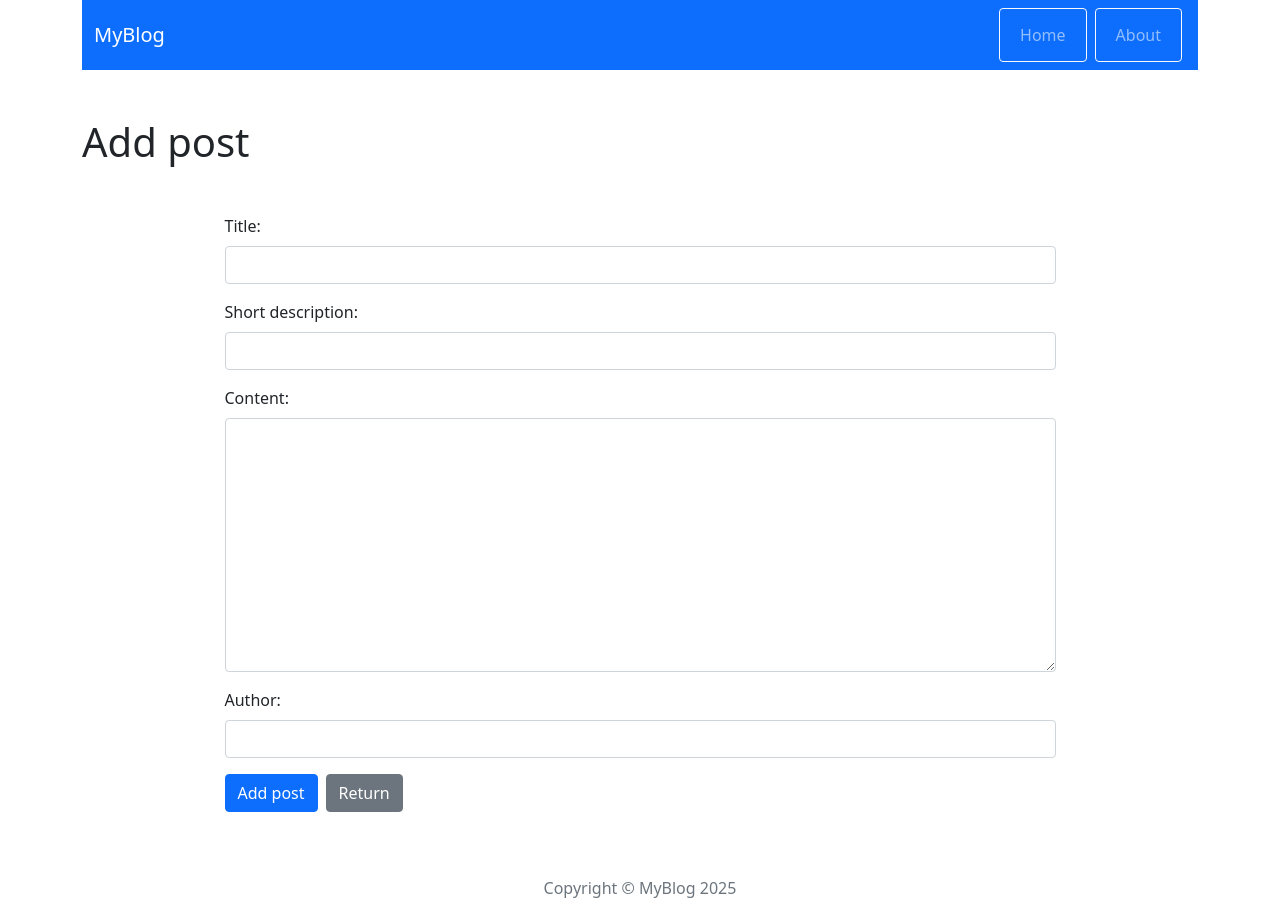
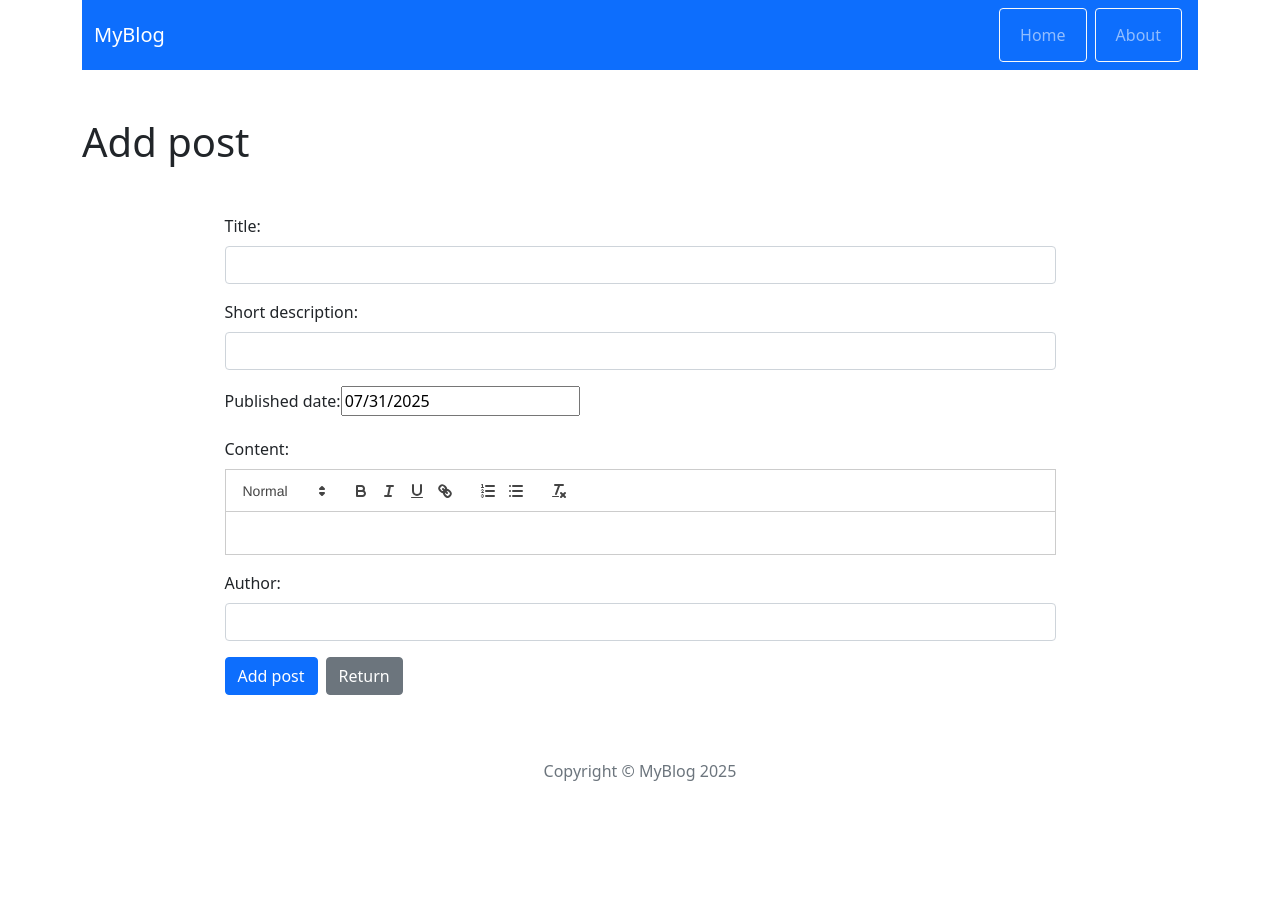
Before and after one commit to dbednarczyk99/react-blog, a React (Create React App) app: page /post/add in a window 1280 px wide. After the commit the page ends 800 px from the top, so only its background shows below. Built offline with nearby package versions, Linux system fonts and the light colour scheme.

Commit message:
Add DatePicker and ReactQuill in the form

```diff
--- a/package.json
+++ b/package.json
@@ -9,9 +9,11 @@
     "@testing-library/user-event": "^13.5.0",
     "bootstrap": "5.1.3",
     "http-server": "^14.1.1",
-    "react": "^19.1.0",
+    "react": "^18.2.0",
     "react-bootstrap": "2.8.0",
-    "react-dom": "^19.1.0",
+    "react-datepicker": "4.3.0",
+    "react-dom": "^18.2.0",
+    "react-quill": "^2.0.0",
     "react-redux": "8.1.2",
     "react-router-dom": "6.15.0",
     "react-scripts": "5.0.1",
--- a/src/components/features/FormPost/FormPost.js
+++ b/src/components/features/FormPost/FormPost.js
@@ -1,12 +1,17 @@
-import { useState } from 'react';
+import React, { useState } from 'react';
 import { Button, Form, Row, Col } from 'react-bootstrap';
 import { Link } from 'react-router-dom';
+import ReactQuill from 'react-quill';
+import 'react-quill/dist/quill.snow.css';
+import DatePicker from 'react-datepicker';
+import 'react-datepicker/dist/react-datepicker.css';
 
 const FormPost = ({action, actionText, ...props }) => {
     const [title, setTitle] = useState( props.title || '' );
     const [shortDescription, setShortDescription] = useState( props.shortDescription || '');
     const [content, setContent] = useState( props.content || '' );
     const [author, setAuthor] = useState( props.author || '' );
+    const [publishedDate, setPublishedDate] = useState( props.publishedDate ? new Date(props.publishedDate) : new Date() );
 
     const handleSubmit = e => {
         e.preventDefault();
@@ -37,9 +42,12 @@ const FormPost = ({action, actionText, ...props }) => {
                         <Form.Control type='text' value={shortDescription} onChange={e => setShortDescription(e.target.value)} />
                     </Form.Group>
                     <Form.Group className='mb-3'>
+                        <Form.Label> Published date: </Form.Label>
+                        <DatePicker selected={publishedDate} onChange={ date => setPublishedDate(date) }/>
+                    </Form.Group>
+                    <Form.Group className='mb-3'>
                         <Form.Label> Content: </Form.Label>
-                        <Form.Control as='textarea' rows={10} value={content} onChange={e => setContent(e.target.value)} />
-                    </Form.Group>
+                        <ReactQuill theme='snow' value={content} onChange={setContent} />                    </Form.Group>
                     <Form.Group className='mb-3'>
                         <Form.Label> Author: </Form.Label>
                         <Form.Control type='text' value={author} onChange={e => setAuthor(e.target.value)} />
--- a/src/components/pages/Home/Home.js
+++ b/src/components/pages/Home/Home.js
@@ -1,11 +1,13 @@
 import { Row, Col, Button, Container, Card } from 'react-bootstrap';
 import { Link } from 'react-router-dom';
 import { useSelector } from 'react-redux';
+import dateToStr from '../../../utils/dateToStr';
 
 const Home = () => {
   const posts = useSelector((state) => state.posts);
   //console.log(typeof posts[0].id);
-
+  //const date = new Date();
+  //console.log(date.getMonth());
   return (
     <Container>
       <Container className="text-end">
@@ -20,7 +22,7 @@ const Home = () => {
               <Card.Body>
                 <Card.Title>{post.title}</Card.Title>
                 <Card.Subtitle>Author: {post.author}</Card.Subtitle>
-                <Card.Text>Published: {post.publishedDate}</Card.Text>
+                <Card.Text>Published: {dateToStr(post.publishedDate)}</Card.Text>
                 <Card.Text>{post.shortDescription}</Card.Text>
                 <Link to={`/post/${post.id}`}>
                   <Button variant="primary">Show more</Button>
--- a/src/components/pages/Post/Post.js
+++ b/src/components/pages/Post/Post.js
@@ -4,11 +4,12 @@ import { useParams, useNavigate } from 'react-router-dom';
 import { getPostById, removePost } from '../../../redux/postsRedux';
 import { Container, Row, Button, Col } from 'react-bootstrap';
 import PopUp from '../../common/PopUp/PopUp';
+import dateToStr from '../../../utils/dateToStr';
 
 const Post = () => {
     const { postId } = useParams();
-    console.log('postId: ', postId);
-    console.log('typeof postId: ', typeof postId);
+    //console.log('postId: ', postId);
+    //console.log('typeof postId: ', typeof postId);
 
     const post = useSelector(state => getPostById(state, postId));
     //console.log("post.id: ",post.id);
@@ -55,8 +56,8 @@ const Post = () => {
                     </div>
 
                     <p><strong>Author:</strong> {post.author}</p>
-                    <p><strong>Published:</strong> {post.publishedDate}</p>
-                    <p>{post.content}</p>
+                    <p><strong>Published:</strong> {dateToStr(post.publishedDate)}</p>
+                    <p dangerouslySetInnerHTML={{ __html: post.content }}></p>
                     </Col>
                 </Row>
             </Container>
--- a/src/redux/initialState.js
+++ b/src/redux/initialState.js
@@ -5,32 +5,40 @@ const initialState = {
                 title: 'Article title',
                 shortDescription: 'Short description of the article...',
                 content: 'Main content of the article',
-                publishedDate: '02-02-2022',
-                author: 'John Doe'
+                publishedDate: new Date('02-02-2022'),
+                author: 'John Doe',
+                originDate: '03-01-2022',
+                lastEditDate: '02-02-2022'
             },
             {
                 id: '2',
                 title: 'Another article title',
                 shortDescription: 'Short description of another article...',
                 content: 'Main content of another article',
-                publishedDate: '03-03-2022',
-                author: 'John Malkovich'
+                publishedDate: new Date('03-03-2022'),
+                author: 'John Malkovich',
+                originDate: '15-01-2022',
+                lastEditDate: '03-03-2022'
             },
             {
                 id: '3',
                 title: 'Third article title',
                 shortDescription: 'Short description of the third article...',
                 content: 'Main content of the third article',
-                publishedDate: '04-04-2022',
-                author: 'Malkolm Johnovich'
+                publishedDate: new Date('04-04-2022'),
+                author: 'Malkolm Johnovich',
+                originDate: '01-03-2022',
+                lastEditDate: '04-04-2022'
             },
             {
                 id: '4',
                 title: 'Fourth article title',
                 shortDescription: 'Short description of the fourth article...',
                 content: 'Main content of the fourth article',
-                publishedDate: '05-05-2022',
-                author: 'Dohn Joe'
+                publishedDate: new Date('05-05-2022'),
+                author: 'Dohn Joe',
+                originDate: '03-01-2022',
+                lastEditDate: '05-05-2022'
             },
         ],
 };
--- a/src/redux/postsRedux.js
+++ b/src/redux/postsRedux.js
@@ -27,11 +27,11 @@ const postsReducer = (statePart = [], action) => {
         ...statePart, ...action.payload
       };
     case ADD_POST:
-      const originDate = `${current.getDate()}/${current.getMonth()+1}/${current.getFullYear()}`;
-      return [...statePart, { ...action.payload, id: shortid(), publishedDate: originDate}]
+      const originDate = `${current.getMonth()+1<10 ? '0' : ''}${current.getMonth()+1}-${current.getDate()<10 ? '0' : ''}${current.getDate()}-${current.getFullYear()}`;
+      return [...statePart, { ...action.payload, id: shortid(), originDate: originDate}]
     case EDIT_POST:
-      const editDate = `${current.getDate()}/${current.getMonth()+1}/${current.getFullYear()}`;
-      return statePart.map(post => (post.id === action.payload.id ? { ...post, ...action.payload, editDate: editDate } : post ));
+      const editDate = `${current.getMonth()+1<10 ? '0' : ''}${current.getMonth()+1}-${current.getDate()<10 ? '0' : ''}${current.getDate()}-${current.getFullYear()}`;
+      return statePart.map(post => (post.id === action.payload.id ? { ...post, ...action.payload, lastEditDate: editDate } : post ));
     default:
       return statePart;
   };
--- /dev/null
+++ b/src/utils/dateToStr.js
@@ -0,0 +1,10 @@
+const dateToStr = date => {
+
+    const mm = date.getMonth() < 10 ? `0${date.getMonth()}` : `${date.getMonth()}`;
+    const dd = date.getDate() < 10 ? `0${date.getDate()}` : `${date.getDate()}`;
+    const yy = `${date.getFullYear()}`;
+
+    return `${mm}-${dd}-${yy}`
+}
+
+export default dateToStr;
```
Also changed, not shown: 2 other files (tests, documents, lock files or other folders).
